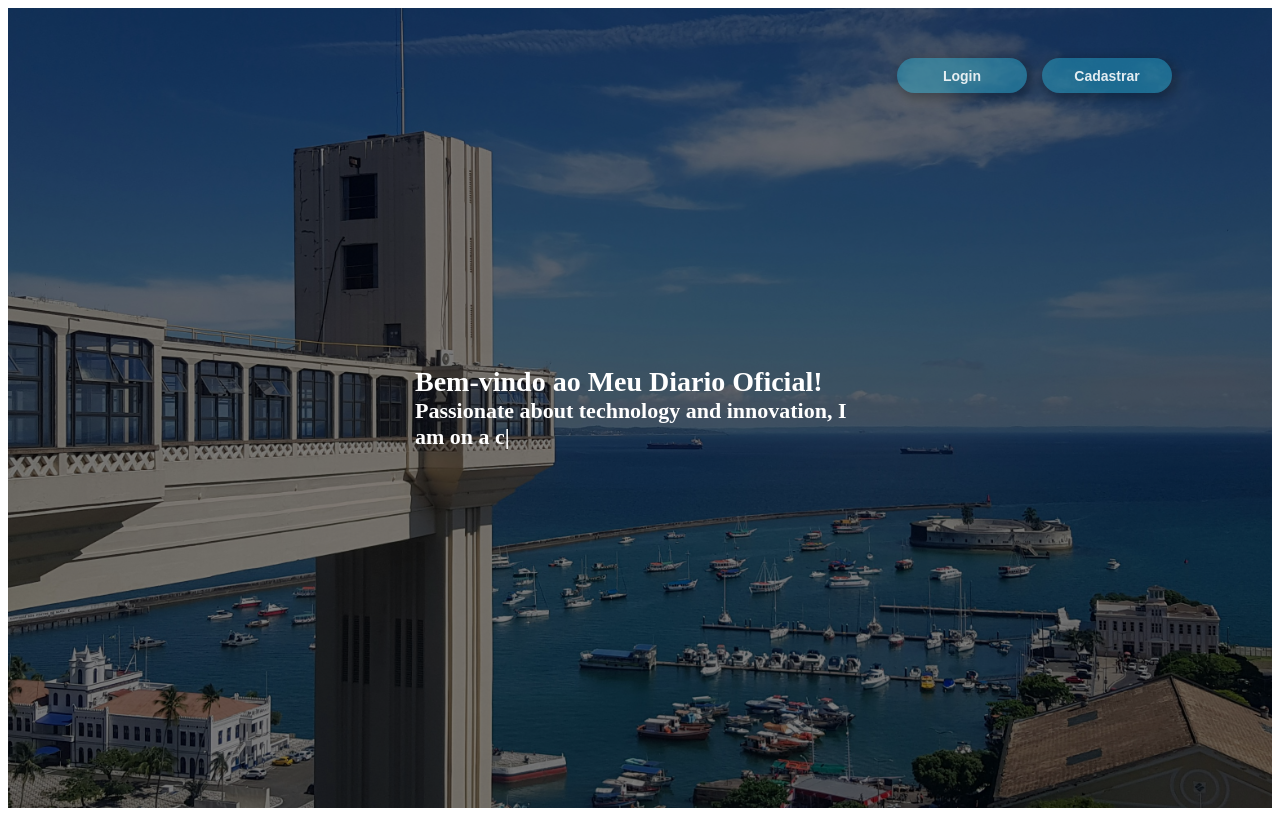
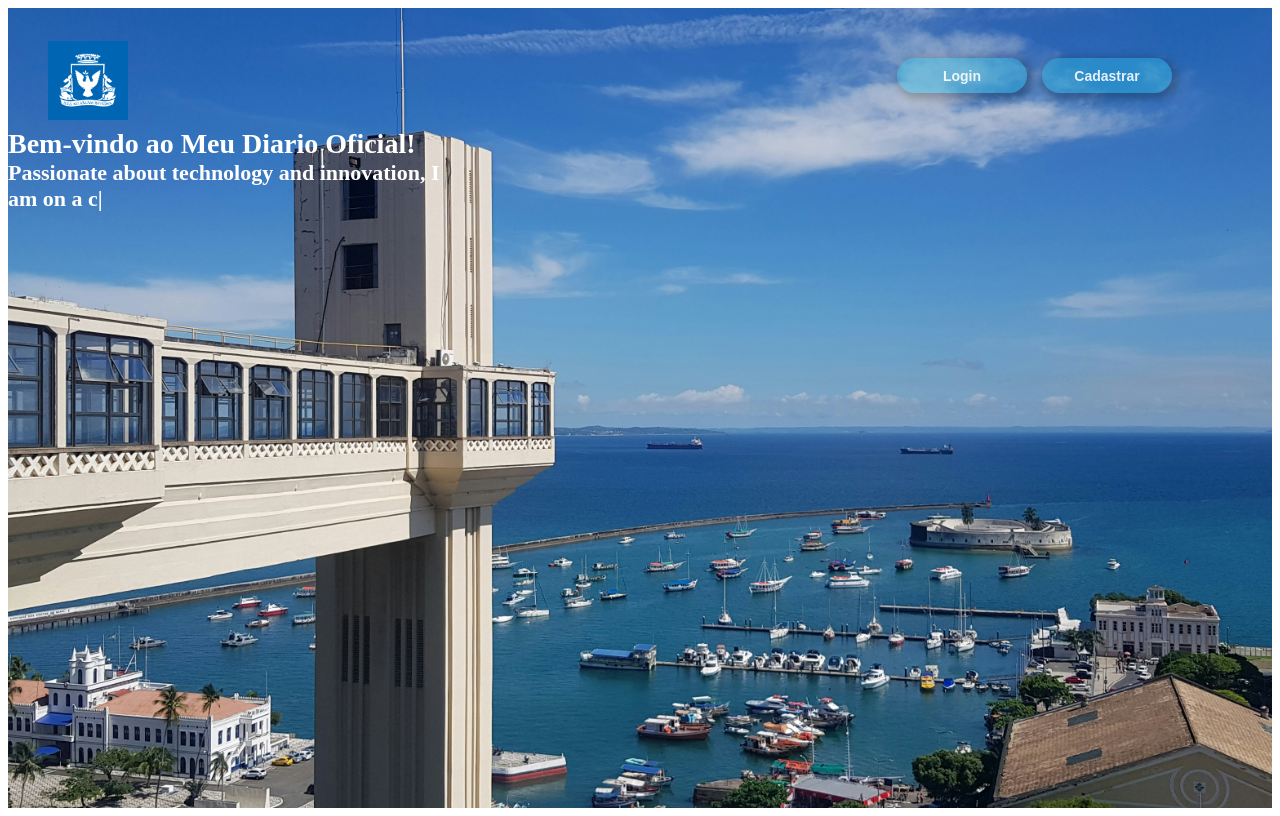
Before and after one commit to Qcarvalhooliveira/Meu_diario_Oficial_Frontend, a React (Vite) app: page / in a window 1280 px wide. Built offline with nearby package versions, Linux system fonts and the light colour scheme.

Commit message:
implementing logo

```diff
--- a/src/App.tsx
+++ b/src/App.tsx
@@ -1,13 +1,15 @@
-import { Header } from "./components/header"
-
-
+import { Header } from "./components/header";
+import { Homepage } from "./components/homepage/Index";
+import { AppContainer } from "./styles";
+import background from "./assets/capa.jpg";
 
 function App() {
-
   return (
-    <Header>
-    </Header>
-  )
+    <AppContainer style={{ backgroundImage: `url(${background})` }}>
+      <Header />
+      <Homepage />
+    </AppContainer>
+  );
 }
 
-export default App
+export default App;
--- a/src/components/header/index.tsx
+++ b/src/components/header/index.tsx
@@ -1,50 +1,19 @@
 import { HeaderContainer } from "./styles";
-import background from '../../assets/capa.jpg';
-import { useState, useEffect } from 'react';
+import logo from "../../assets/logo.png";
 
+export function Header() {
+  return (
+    <HeaderContainer>
+      {/* Div para conter o logo */}
+      <div className="logo">
+        <img src={logo} alt="logo_diario" />
+      </div>
 
-export function Header(){
-
-  const [typedText, setTypedText] = useState('');
-  const fullText = "Passionate about technology and innovation, I am on a continuous journey to enhance my skills in Web Development.";
-  const typingDelay = 100;
-  const readingTime = 5000;
-  const restartDelay = 2000;
-
-  useEffect(() => {
-    const typeText = (index = 0, currentText = '') => {
-      if (index < fullText.length) {
-        const nextText = currentText.slice(0, -1) + fullText[index] + '|';
-        setTypedText(nextText);
-        setTimeout(() => typeText(index + 1, nextText), typingDelay);
-      } else {
-        const finalText = currentText.slice(0, -1);
-        setTypedText(finalText);
-
-        setTimeout(() => {
-          typeText();
-        }, readingTime + restartDelay);
-      }
-    };
-
-    typeText();
-
-    return () => {
-      setTypedText('');
-    };
-  }, [fullText, readingTime, typingDelay, restartDelay]);
-
-    return(
-        <HeaderContainer style={{ backgroundImage: `url(${background})` }}>
-            <div className="intro">
-            Bem-vindo ao Meu Diario Oficial!
-            <span>{typedText}</span>
-            </div>
+      {/* Div para conter os botões de login e cadastro */}
       <div className="side-links">
         <button>Login</button>
         <button>Cadastrar</button>
       </div>
     </HeaderContainer>
-
   );
 }
--- a/src/components/header/styles.tsx
+++ b/src/components/header/styles.tsx
@@ -2,29 +2,12 @@ import styled from "styled-components";
 
 export const HeaderContainer = styled.header`
   position: relative;
-  background-size: cover;
-  background-position: center;
-  background-repeat: no-repeat;
   width: 100%;
-  height: 100vh;
+  height:15vh;
   display: flex;
-  justify-content: center;
+  justify-content: space-between;
   align-items: center;
-  font-size: calc(10px + 2vmin);
-  color: white;
-  z-index: 1;
 
-  /* Adiciona a camada sobreposta semi-transparente */
-  &::before {
-    content: '';
-    position: absolute;
-    top: 0;
-    left: 0;
-    width: 100%;
-    height: 100%;
-    background-color: rgba(0, 0, 0, 0.5);
-    z-index: -1;
-  }
 
   .side-links {
 
@@ -62,22 +45,16 @@ export const HeaderContainer = styled.header`
    }
 }
 
-.intro {
+.logo {
+    display: flex;
+    padding-left: 40px;
+    margin-top: 25px;
 
-    display: flex;
-    flex-direction: column;
-    color: #fff;
-    font-size: 28px;
-    font-weight: 600;
-    max-width: 450px;
-    max-height: 200px;
-    span {
-      color: #fff;
-      font-weight: 600;
-      font-size: 22px
 
+    img {
+      width: 80px;
+      height: auto;
     }
-
-}
+  }
 
 `;
--- /dev/null
+++ b/src/components/homepage/Index.tsx
@@ -0,0 +1,46 @@
+import { HomepageContainer } from "./styles";
+import { useState, useEffect } from 'react';
+
+
+export function Homepage(){
+
+  const [typedText, setTypedText] = useState('');
+  const fullText = "Passionate about technology and innovation, I am on a continuous journey to enhance my skills in Web Development.";
+  const typingDelay = 100;
+  const readingTime = 5000;
+  const restartDelay = 2000;
+
+  useEffect(() => {
+    const typeText = (index = 0, currentText = '') => {
+      if (index < fullText.length) {
+        const nextText = currentText.slice(0, -1) + fullText[index] + '|';
+        setTypedText(nextText);
+        setTimeout(() => typeText(index + 1, nextText), typingDelay);
+      } else {
+        const finalText = currentText.slice(0, -1);
+        setTypedText(finalText);
+
+        setTimeout(() => {
+          typeText();
+        }, readingTime + restartDelay);
+      }
+    };
+
+    typeText();
+
+    return () => {
+      setTypedText('');
+    };
+  }, [fullText, readingTime, typingDelay, restartDelay]);
+
+
+    return(
+        <HomepageContainer>
+            <div className="intro">
+            Bem-vindo ao Meu Diario Oficial!
+            <span>{typedText}</span>
+            </div>
+        </HomepageContainer>
+
+    );
+}
--- /dev/null
+++ b/src/components/homepage/styles.tsx
@@ -0,0 +1,23 @@
+import styled from "styled-components";
+
+export const HomepageContainer = styled.header`
+
+
+.intro {
+
+   display: flex;
+   flex-direction: column;
+   color: #fff;
+   font-size: 28px;
+   font-weight: 600;
+   max-width: 450px;
+   max-height: 200px;
+   span {
+     color: #fff;
+     font-weight: 600;
+     font-size: 22px
+
+   }
+}
+
+`
--- /dev/null
+++ b/src/styles.tsx
@@ -0,0 +1,25 @@
+import styled from "styled-components";
+
+export const AppContainer = styled.div`
+  position: relative;
+  width: 100%;
+  height: 100vh;
+  background-size: cover;
+  background-position: center;
+  background-repeat: no-repeat;
+  display: flex;
+  flex-direction: column; /* Alinha o Header e o conteúdo da Homepage verticalmente */
+  color: white;
+
+  /* Adiciona a camada sobreposta semi-transparente */
+  &::before {
+    content: '';
+    position: absolute;
+    top: 0;
+    left: 0;
+    width: 100%;
+    height: 100%;
+    background-color: rgba(0, 0, 0, 0.5);
+    z-index: -1;
+  }
+`;
```
Also changed, not shown: src/assets/logo.png (added). Lines whose indentation alone changed are shown as unchanged.
